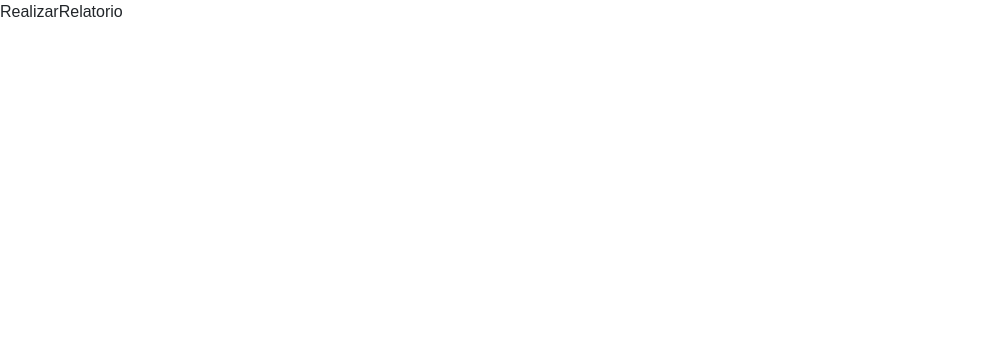
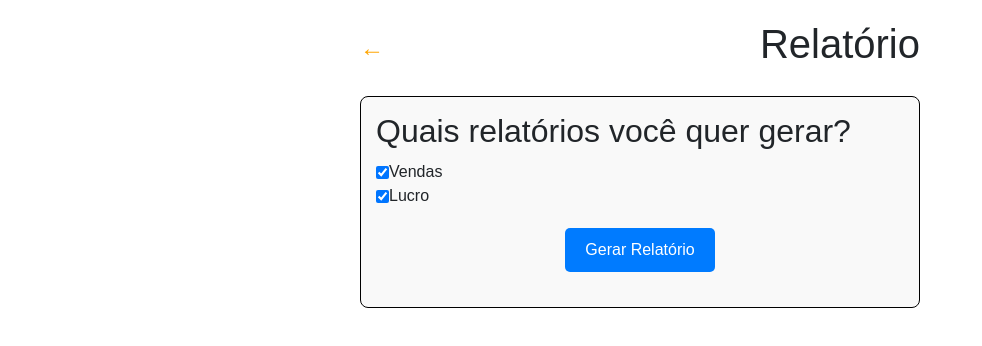
Before and after one commit to gabrielmaiaaa/Sabor-em-Pedacos, a React (Vite) app in the folder Site/Frontend/: page /relatorio in a window 1280 px wide. Shown: the top 346 px of the page, without its empty margins (0-982 px from the left). Built offline with nearby package versions, Linux system fonts and the light colour scheme.

Commit message:
Relatorio sendo realizado com suceeso

```diff
--- a/Site/Frontend/package.json
+++ b/Site/Frontend/package.json
@@ -11,9 +11,12 @@
   },
   "dependencies": {
     "@hookform/resolvers": "^3.9.0",
+    "arc": "^0.1.4",
     "axios": "^1.7.7",
     "bootstrap": "^5.3.3",
+    "chart.js": "^4.4.7",
     "react": "^18.3.1",
+    "react-chartjs-2": "^5.2.0",
     "react-dom": "^18.3.1",
     "react-hook-form": "^7.53.0",
     "react-router-dom": "^6.27.0",
--- /dev/null
+++ b/Site/Frontend/src/Componentes/CSS/Home/Relatorio.css
@@ -0,0 +1,65 @@
+.relatorio-container {
+    font-family: Arial, sans-serif;
+    padding: 20px;
+    max-width: 600px;
+    margin: 0 auto;
+  }
+
+  .relatorio-header {
+    display: flex;
+    align-items: center;
+    justify-content: space-between;
+    margin-bottom: 20px;
+  }
+
+  .btn-voltar {
+    background-color: transparent;
+    border: none;
+    font-size: 24px;
+    cursor: pointer;
+    text-decoration: none;
+    color: orange;
+  }
+
+  .relatorio-content {
+    border: 1px solid #000;
+    padding: 15px;
+    border-radius: 8px;
+    background-color: #f9f9f9;
+  }
+
+  .checkbox-container {
+    margin: 10px 0;
+  }
+
+  .checkbox-container label {
+    display: flex;
+    align-items: center;
+  }
+
+  .btn-gerar {
+    display: block;
+    margin: 20px auto;
+    padding: 10px 20px;
+    background-color: #007bff;
+    color: white;
+    border: none;
+    border-radius: 5px;
+    cursor: pointer;
+    font-size: 16px;
+  }
+
+  .btn-gerar:hover {
+    background-color: #0056b3;
+  }
+
+  .grafico-container {
+    margin-top: 20px;
+    text-align: center;
+  }
+
+  .grafico-descricao {
+    margin-top: 10px;
+    font-size: 16px;
+    color: #333;
+  }
--- a/Site/Frontend/src/Componentes/Home/RealizarRelatorio.jsx
+++ b/Site/Frontend/src/Componentes/Home/RealizarRelatorio.jsx
@@ -1,7 +1,140 @@
-import React from 'react'
+import React, { useContext, useState } from "react";
+import { Pie, Bar } from "react-chartjs-2";
+import { Chart as ChartJS, ArcElement, Tooltip, Legend, CategoryScale, LinearScale, BarElement } from "chart.js";
+import { HistoricoContext } from "../../HistoricoContext";
+import { Link } from "react-router-dom";
+import "../CSS/Home/Relatorio.css";
+
+// Registrar os elementos do Chart.js
+ChartJS.register(ArcElement, Tooltip, Legend, CategoryScale, LinearScale, BarElement);
 
 export default function RealizarRelatorio() {
+  const { historico } = useContext(HistoricoContext);
+  const [dadosGerados, setDadosGerados] = useState(false);
+  const [graficoVendasDados, setGraficoVendasDados] = useState({});
+  const [graficoLucroDados, setGraficoLucroDados] = useState({});
+  const [descricao, setDescricao] = useState("");
+  const [lucroDescricao, setLucroDescricao] = useState("");
+
+  const gerarRelatorio = () => {
+    if (historico.length === 0) {
+      alert("Nenhum dado disponível para gerar o relatório.");
+      return;
+    }
+
+    // Processar os dados do histórico para obter os produtos e suas quantidades e lucros
+    const produtosQuantidades = {};
+    const produtosLucro = {};
+
+    historico.forEach((pedido) => {
+      pedido.produtos.forEach((produto) => {
+        if (produtosQuantidades[produto.nome]) {
+          produtosQuantidades[produto.nome] += produto.quantidade;
+          produtosLucro[produto.nome] += produto.quantidade * produto.preco;
+        } else {
+          produtosQuantidades[produto.nome] = produto.quantidade;
+          produtosLucro[produto.nome] = produto.quantidade * produto.preco;
+        }
+      });
+    });
+
+    // Calcular lucro total
+    const lucroTotal = Object.values(produtosLucro).reduce(
+      (acc, curr) => acc + curr,
+      0
+    );
+
+    // Preparar os dados para o gráfico de vendas
+    const labels = Object.keys(produtosQuantidades);
+    const dataVendas = Object.values(produtosQuantidades);
+
+    setGraficoVendasDados({
+      labels,
+      datasets: [
+        {
+          label: "Quantidade Vendida",
+          data: dataVendas,
+          backgroundColor: ["#FF6384", "#36A2EB", "#FFCE56", "#4BC0C0"],
+        },
+      ],
+    });
+
+    // Preparar os dados para o gráfico de lucro
+    const dataLucro = Object.values(produtosLucro);
+
+    setGraficoLucroDados({
+      labels,
+      datasets: [
+        {
+          label: "Lucro (R$)",
+          data: dataLucro,
+          backgroundColor: ["#FF6384", "#36A2EB", "#FFCE56", "#4BC0C0"],
+        },
+      ],
+    });
+
+    // Gerar a descrição com base nos dados
+    const textoDescricao = labels
+      .map((label, index) => {
+        return `O ${label} teve uma quantidade de ${dataVendas[index]} compras.`;
+      })
+      .join(" ");
+
+    // Gerar descrição de lucro
+    const textoLucro = labels
+      .map((label) => {
+        return `O ${label} gerou um total de R$${produtosLucro[label].toFixed(
+          2
+        )}.`;
+      })
+      .join(" ");
+    const textoLucroFinal = `${textoLucro} O lucro total foi de R$${lucroTotal.toFixed(
+      2
+    )}.`;
+
+    setDescricao(textoDescricao);
+    setLucroDescricao(textoLucroFinal);
+    setDadosGerados(true);
+  };
+
   return (
-    <div>RealizarRelatorio</div>
-  )
+    <div className="relatorio-container">
+      <header className="relatorio-header">
+        <Link to="/" className="btn-voltar">
+          &#8592;
+        </Link>
+        <h1>Relatório</h1>
+      </header>
+      <div className="relatorio-content">
+        <h2>Quais relatórios você quer gerar?</h2>
+        <div className="checkbox-container">
+          <label>
+            <input type="checkbox" checked readOnly />
+            Vendas
+          </label>
+          <label>
+            <input type="checkbox" checked readOnly />
+            Lucro
+          </label>
+        </div>
+        <button onClick={gerarRelatorio} className="btn-gerar">
+          Gerar Relatório
+        </button>
+        {dadosGerados && (
+          <div className="grafico-container">
+            <h3>Vendas</h3>
+            <div style={{ maxWidth: "400px", margin: "0 auto" }}>
+              <Pie data={graficoVendasDados} />
+            </div>
+            <p className="grafico-descricao">{descricao}</p>
+            <h3>Lucro</h3>
+            <div style={{ maxWidth: "400px", margin: "0 auto" }}>
+              <Bar data={graficoLucroDados} />
+            </div>
+            <p className="grafico-descricao">{lucroDescricao}</p>
+          </div>
+        )}
+      </div>
+    </div>
+  );
 }
--- a/Site/Frontend/src/Componentes/Pedidos/Carrinho.jsx
+++ b/Site/Frontend/src/Componentes/Pedidos/Carrinho.jsx
@@ -42,6 +42,8 @@ export default function Carrinho() {
       data: new Date().toLocaleString(), // Data e hora do pedido
       produtos: [...carrinho], // Clonar os itens do carrinho
     };
+    console.log(novoPedido);
+
 
     adicionarPedidoAoHistorico(novoPedido); // Salvar no histórico
     limparCarrinho(); // Limpar o carrinho
```
Also changed, not shown: 1 other file (tests, documents, lock files or other folders).
